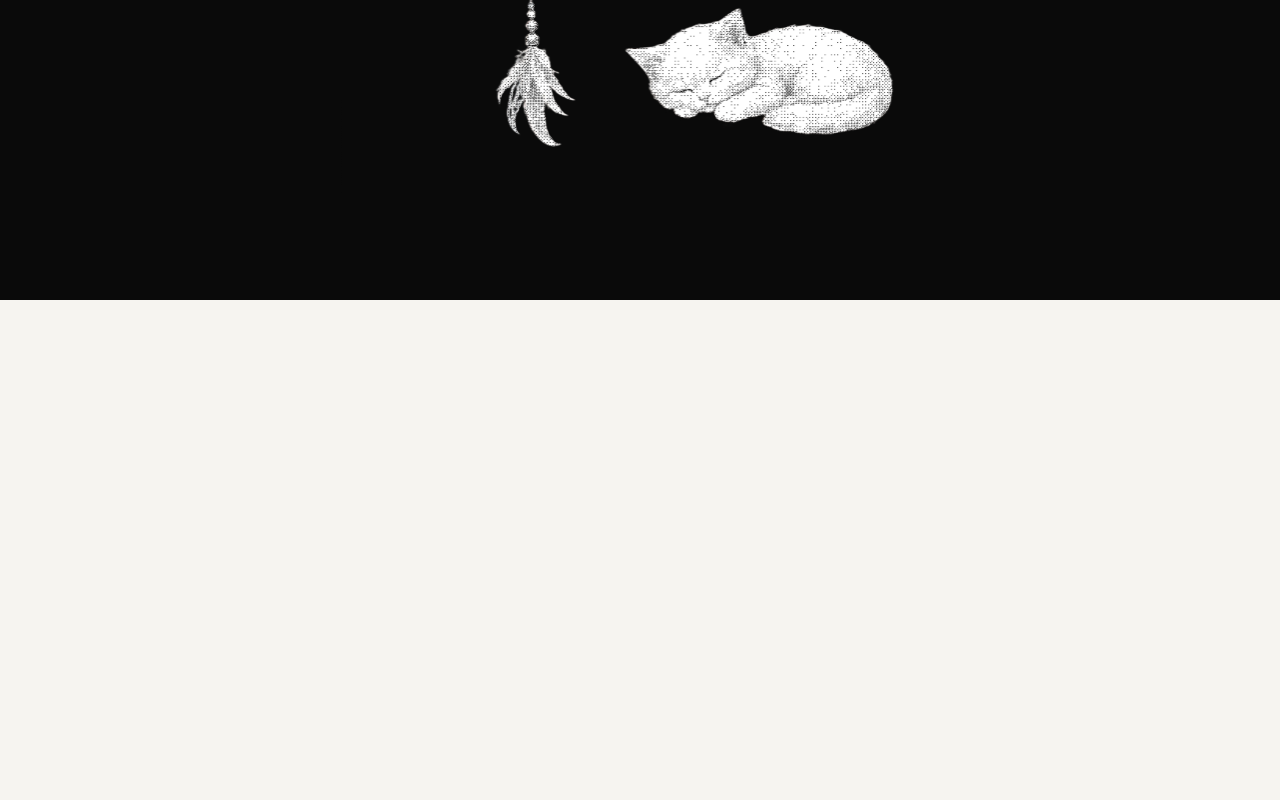
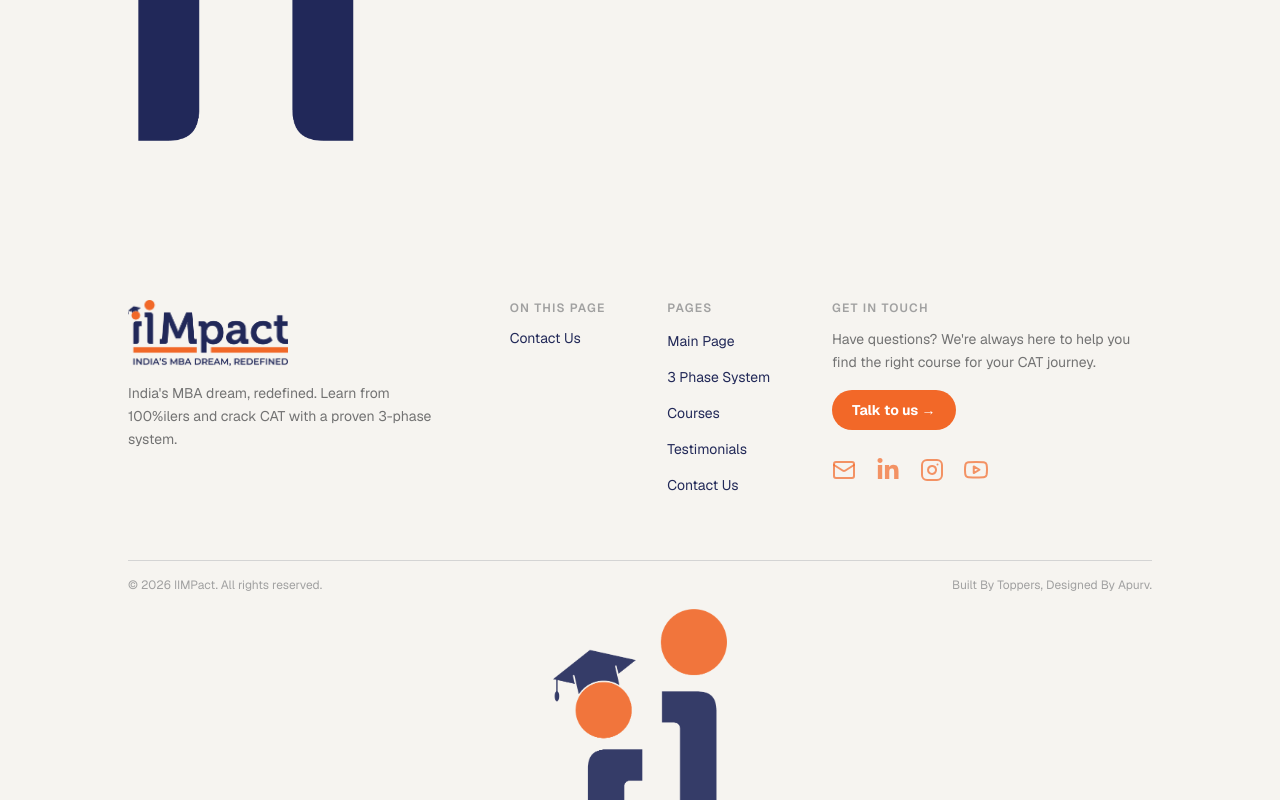
Before and after one commit to rishi1010/iimpact, a Next.js app: page /contact in a window 1280 px wide. Before the commit this address had no page. Shown: the part 500-1300 px from the top of the page. Before the commit the page ends 800 px from the top, so only its background shows below. Built offline with nearby package versions, Linux system fonts and the light colour scheme; a web font is replaced by a local one.

Commit message:
contact page almost done, qr remaining, footer animated

```diff
--- a/app/components/footer.tsx
+++ b/app/components/footer.tsx
@@ -1,9 +1,12 @@
+"use client";
+
 import { Mail } from "lucide-react";
 import { FaLinkedinIn } from "react-icons/fa";
 import { FiInstagram, FiYoutube } from "react-icons/fi";
-
 import Image from "next/image";
 import Link from "next/link";
+import { motion, useInView, stagger, Variants } from "motion/react";
+import { useRef } from "react";
 
 export interface Sections {
   label: string;
@@ -14,18 +17,10 @@ interface FooterProps {
   section: Sections[];
 }
 
-const sections: Sections[] = [
-  { label: "Features", href: "#bento" },
-  { label: "Metrics", href: "#metrics" },
-  { label: "Testimonials", href: "#logo" },
-  { label: "Our Team", href: "#teams" },
-  { label: "Courses", href: "#courses" },
-  { label: "FAQs", href: "#faqs" },
-  { label: "Contact Us", href: "#contact-cta" },
-];
-
 const pages = [
+  { label: "Main Page", href: "/" },
   { label: "3 Phase System", href: "/three-phase" },
+  { label: "Courses", href: "/three" },
   { label: "Testimonials", href: "/testimonials" },
   { label: "Contact Us", href: "/contact" },
 ];
@@ -33,13 +28,58 @@ const pages = [
 const linkClass =
   "text-impact-blue font-sans text-sm hover:underline decoration-impact-orange underline-offset-4 transition-all duration-150";
 
+// ─── Shared child item variant ────────────────────────────────────────────────
+// No delay here — the parent's staggerChildren handles timing automatically
+const itemVariants: Variants = {
+  hidden: { opacity: 0, y: 20 },
+  visible: {
+    opacity: 1,
+    y: 0,
+    transition: { duration: 0.45, ease: [0.22, 1, 0.36, 1] },
+  },
+};
+
+// Social icon variant — adds a subtle scale pop
+const iconVariants: Variants = {
+  hidden: { opacity: 0, y: 12, scale: 0.75 },
+  visible: {
+    opacity: 1,
+    y: 0,
+    scale: 1,
+    transition: { duration: 0.35, ease: [0.22, 1, 0.36, 1] },
+  },
+};
+
 const Footer: React.FC<FooterProps> = ({ section }) => {
+  const ref = useRef(null);
+  const inView = useInView(ref, { once: true, margin: "-80px" });
+
+  const animate = inView ? "visible" : "hidden";
+
   return (
-    <footer className="relative bg-[#f6f4f0] pt-20 pb-0 px-12 overflow-hidden">
-      {/* Main content */}
+    <footer
+      ref={ref}
+      className="relative bg-[#f6f4f0] pt-20 pb-0 px-12 overflow-hidden"
+    >
       <div className="max-w-6xl mx-auto flex flex-col md:flex-row justify-between gap-12 pb-16">
-        {/* Logo + tagline */}
-        <div className="flex flex-col gap-4 max-w-xs">
+        {/* ── 1. Logo + tagline ─────────────────────────────────────────────── */}
+        <motion.div
+          className="flex flex-col gap-4 max-w-xs"
+          initial="hidden"
+          animate={animate}
+          variants={{
+            hidden: { opacity: 0, y: 28 },
+            visible: {
+              opacity: 1,
+              y: 0,
+              transition: {
+                duration: 0.55,
+                ease: [0.22, 1, 0.36, 1],
+                delay: 0,
+              },
+            },
+          }}
+        >
           <Image
             src="/main-logo.png"
             alt="IIMPact Logo"
@@ -51,85 +91,206 @@ const Footer: React.FC<FooterProps> = ({ section }) => {
             India's MBA dream, redefined. Learn from 100%ilers and crack CAT
             with a proven 3-phase system.
           </p>
-        </div>
+        </motion.div>
 
-        {/* On this page */}
-        <div className="flex flex-col gap-3">
-          <p className="text-neutral-400 font-sans text-xs uppercase tracking-widest font-semibold">
+        {/* ── 2. "On this page" — heading + each link staggers in one by one ── */}
+        <motion.div
+          className="flex flex-col gap-3"
+          initial="hidden"
+          animate={animate}
+          variants={{
+            hidden: {},
+            visible: {
+              transition: {
+                // stagger() from motion/react: each child 0.09s apart, starting after 0.3s
+                delayChildren: stagger(0.09, { startDelay: 0.3 }),
+              },
+            },
+          }}
+        >
+          <motion.p
+            className="text-neutral-400 font-sans text-xs uppercase tracking-widest font-semibold"
+            variants={itemVariants}
+          >
             On this page
-          </p>
+          </motion.p>
           {section.map((s) => (
-            <a key={s.href} href={s.href} className={linkClass}>
+            <motion.a
+              key={s.href}
+              href={s.href}
+              className={linkClass}
+              variants={itemVariants}
+            >
               {s.label}
-            </a>
+            </motion.a>
           ))}
-        </div>
+        </motion.div>
 
-        {/* Pages */}
-        <div className="flex flex-col gap-3">
-          <p className="text-neutral-400 font-sans text-xs uppercase tracking-widest font-semibold">
+        {/* ── 3. "Pages" — same pattern, offset startDelay ─────────────────── */}
+        <motion.div
+          className="flex flex-col gap-3"
+          initial="hidden"
+          animate={animate}
+          variants={{
+            hidden: {},
+            visible: {
+              transition: {
+                delayChildren: stagger(0.09, { startDelay: 0.55 }),
+              },
+            },
+          }}
+        >
+          <motion.p
+            className="text-neutral-400 font-sans text-xs uppercase tracking-widest font-semibold"
+            variants={itemVariants}
+          >
             Pages
-          </p>
+          </motion.p>
           {pages.map((p) => (
-            <Link key={p.href} href={p.href} className={linkClass}>
+            <motion.div key={p.href} variants={itemVariants}>
+              <Link href={p.href} className={linkClass}>
                 {p.label}
               </Link>
+            </motion.div>
           ))}
-        </div>
+        </motion.div>
 
-        {/* Contact blurb */}
+        {/* ── 4. Contact block ──────────────────────────────────────────────── */}
         <div className="flex flex-col gap-3 max-w-xs">
-          <p className="text-neutral-400 font-sans text-xs uppercase tracking-widest font-semibold">
+          {/* 4a. Label + body text + button stagger in */}
+          <motion.div
+            className="flex flex-col gap-3"
+            initial="hidden"
+            animate={animate}
+            variants={{
+              hidden: {},
+              visible: {
+                transition: {
+                  delayChildren: stagger(0.12, { startDelay: 0.85 }),
+                },
+              },
+            }}
+          >
+            <motion.p
+              className="text-neutral-400 font-sans text-xs uppercase tracking-widest font-semibold"
+              variants={itemVariants}
+            >
               Get in touch
-          </p>
-          <p className="text-neutral-500 font-sans text-sm leading-relaxed">
-            Have questions? We're always here to help you find the right course
-            for your CAT journey.
-          </p>
-          <a
+            </motion.p>
+            <motion.p
+              className="text-neutral-500 font-sans text-sm leading-relaxed"
+              variants={itemVariants}
+            >
+              Have questions? We're always here to help you find the right
+              course for your CAT journey.
+            </motion.p>
+            <motion.a
               href="#contact-cta"
               className="mt-1 inline-block bg-impact-orange text-white text-sm font-bold font-sans px-5 py-2.5 rounded-full w-fit hover:bg-orange-500 transition-colors duration-200"
+              variants={itemVariants}
             >
               Talk to us →
-          </a>
+            </motion.a>
+          </motion.div>
 
-          <div className="flex w-full items-center justify-start mt-4 text-impact-orange/70 cursor-pointer gap-5">
-            <Link href="/placeholder">
-              <Mail size={24} />
-            </Link>
-            <Link href="/placeholder">
-              <FaLinkedinIn size={24} />
-            </Link>
-            <Link href="/placeholder">
-              <FiInstagram size={24} />
-            </Link>
-            <Link href="/placeholder">
-              <FiYoutube size={24} />
-            </Link>
-          </div>
+          {/* 4b. Social icons — each pops in with stagger after button */}
+          <motion.div
+            className="flex w-full items-center justify-start mt-4 text-impact-orange/70 cursor-pointer gap-5"
+            initial="hidden"
+            animate={animate}
+            variants={{
+              hidden: {},
+              visible: {
+                transition: {
+                  delayChildren: stagger(0.1, { startDelay: 1.25 }),
+                },
+              },
+            }}
+          >
+            {[
+              { icon: <Mail size={24} />, href: "/placeholder" },
+              { icon: <FaLinkedinIn size={24} />, href: "/placeholder" },
+              { icon: <FiInstagram size={24} />, href: "/placeholder" },
+              { icon: <FiYoutube size={24} />, href: "/placeholder" },
+            ].map((item, i) => (
+              <motion.div key={i} variants={iconVariants}>
+                <Link href={item.href}>{item.icon}</Link>
+              </motion.div>
+            ))}
+          </motion.div>
         </div>
       </div>
 
-      {/* Bottom bar */}
-      <div className="max-w-6xl mx-auto border-t border-neutral-300 py-4 flex items-center justify-between">
-        <p className="text-neutral-400 font-sans text-xs">
+      {/* ── 5. Divider — sweeps in from left ─────────────────────────────────── */}
+      <motion.div
+        className="max-w-6xl mx-auto border-t border-neutral-300"
+        initial="hidden"
+        animate={animate}
+        style={{ originX: 0 }}
+        variants={{
+          hidden: { scaleX: 0, opacity: 0 },
+          visible: {
+            scaleX: 1,
+            opacity: 1,
+            transition: {
+              duration: 0.65,
+              ease: [0.22, 1, 0.36, 1],
+              delay: 1.55,
+            },
+          },
+        }}
+      />
+
+      {/* ── 6. Bottom bar — copyright and credit stagger in ───────────────────── */}
+      <motion.div
+        className="max-w-6xl mx-auto py-4 flex items-center justify-between"
+        initial="hidden"
+        animate={animate}
+        variants={{
+          hidden: {},
+          visible: {
+            transition: {
+              delayChildren: stagger(0.15, { startDelay: 1.7 }),
+            },
+          },
+        }}
+      >
+        <motion.p
+          className="text-neutral-400 font-sans text-xs"
+          variants={itemVariants}
+        >
           © {new Date().getFullYear()} IIMPact. All rights reserved.
-        </p>
-        <p className="text-neutral-400 font-sans text-xs">
+        </motion.p>
+        <motion.p
+          className="text-neutral-400 font-sans text-xs"
+          variants={itemVariants}
+        >
           Built By Toppers, Designed By Apurv.
-        </p>
-      </div>
+        </motion.p>
+      </motion.div>
 
-      {/* Giant watermark logo — bottom half clipped */}
-      <div className="flex justify-center -mb-20 pointer-events-none select-none">
+      {/* ── 7. Watermark logo — rises up last ────────────────────────────────── */}
+      <motion.div
+        className="flex justify-center -mb-20 pointer-events-none select-none"
+        initial="hidden"
+        animate={animate}
+        variants={{
+          hidden: { opacity: 0, y: 48 },
+          visible: {
+            opacity: 0.9,
+            y: 0,
+            transition: { duration: 0.9, ease: [0.22, 1, 0.36, 1], delay: 1.9 },
+          },
+        }}
+      >
         <Image
           src="/iimpact_logo.png"
           alt=""
           width={160}
           height={160}
-          className="size-72 object-contain opacity-90"
+          className="size-72 object-contain"
         />
-      </div>
+      </motion.div>
     </footer>
   );
 };
--- a/app/components/navbar.tsx
+++ b/app/components/navbar.tsx
@@ -13,7 +13,7 @@ const Navbar = () => {
     { label: "3-Phases", href: "/three-phase" },
     { label: "Courses", href: "/three" },
     { label: "Testimonials", href: "/testimonials" },
-    { label: "Contact Us", href: "#contact-us" },
+    { label: "Contact Us", href: "/contact" },
   ];
 
   return (
--- /dev/null
+++ b/app/contact/page.tsx
@@ -0,0 +1,43 @@
+import React from "react";
+import Navbar from "../components/navbar";
+import Image from "next/image";
+import Footer from "../components/footer";
+import type { Sections } from "../components/footer";
+
+export default function Contact() {
+  const sections: Sections[] = [{ label: "Contact Us", href: "#contact" }];
+  return (
+    <section className=" relative w-full h-dvh  p-20">
+      {/* navbar */}
+      <Navbar />
+
+      {/* body content */}
+      <div
+        id="contact"
+        className=" w-full h-full mx-auto max-w-7xl flex gap-80 items-center "
+      >
+        {/* body: image */}
+        <Image
+          src={"/iimpact_logo.png"}
+          alt="iimpact's logo"
+          width={291}
+          height={480}
+        />
+
+        {/* text with qr and link */}
+        <div className="flex flex-col w-1/2 h-full mt-10 gap-6 items-center text-center">
+          <h1 className="text-balance text-7xl text-neutral-900 font-manrope font-bold">
+            Seen Enough? Lets Talk
+          </h1>
+          <p className="text-balance text-2xl text-neutral-700 font-manrope">
+            Book a free 1-on-1 call with a <strong>100%ile</strong> mentor
+          </p>
+          <p className="text-base text-neutral-600 font-sans">
+            Scan the QR Code below or click the link below it!
+          </p>
+        </div>
+      </div>
+      <Footer section={sections} />
+    </section>
+  );
+}
```
Lines whose indentation alone changed are shown as unchanged.
